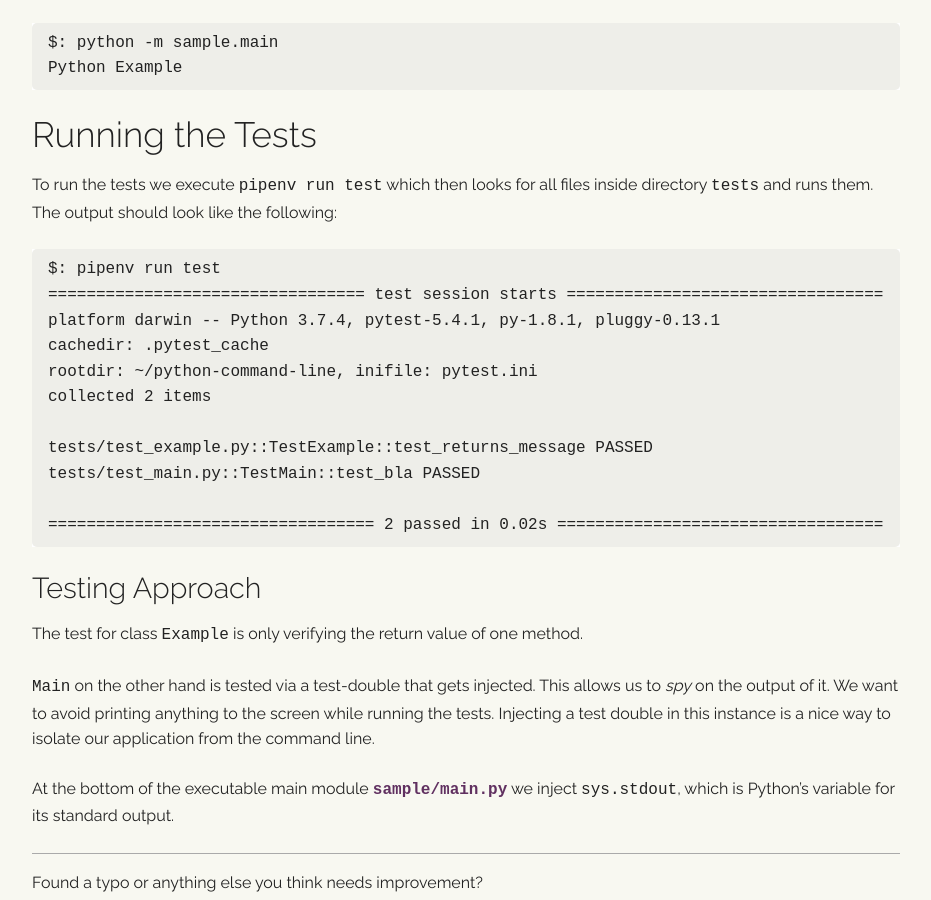
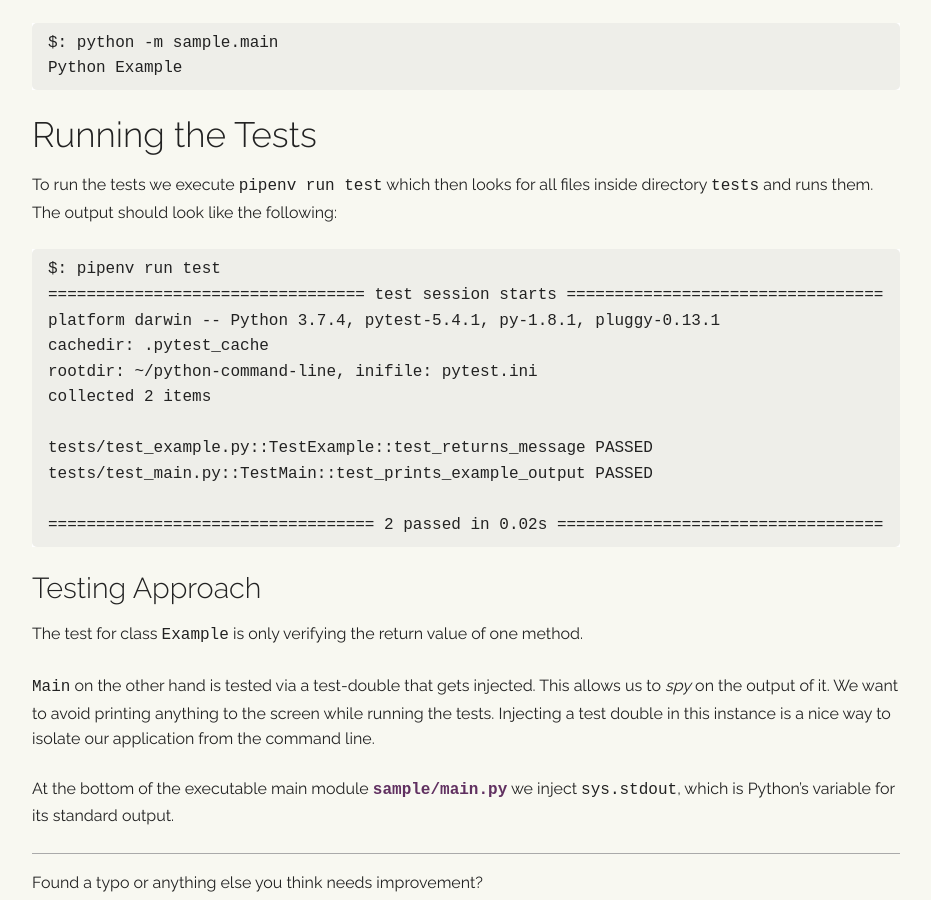
Before and after one commit to vanilla-project/vanilla-project.guide, a Jekyll site: the page built from _guides/python/command-line.md, in a window 1280 px wide and 900 px high, scrolled down 3408 px. Shown: the whole window, without its empty margins (174-1105 px from the left). Built offline with Jekyll 4.4.1, drawn with Linux system fonts in a browser that asks for light colours.

Commit message:
Fixes name of test function in Python guide

````diff
--- a/_guides/python/command-line.md
+++ b/_guides/python/command-line.md
@@ -160,7 +160,7 @@ rootdir: ~/python-command-line, inifile: pytest.ini
 collected 2 items
 
 tests/test_example.py::TestExample::test_returns_message PASSED
-tests/test_main.py::TestMain::test_bla PASSED
+tests/test_main.py::TestMain::test_prints_example_output PASSED
 
 ================================== 2 passed in 0.02s ==================================
 ```
````
